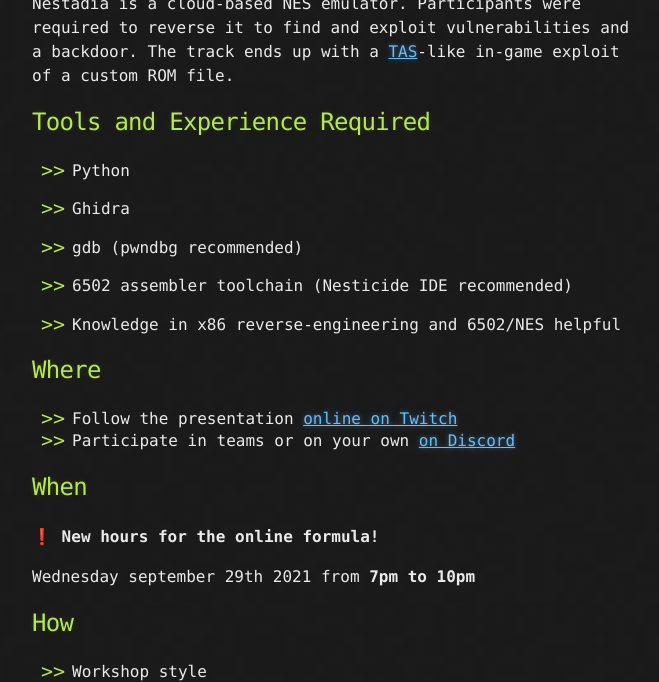
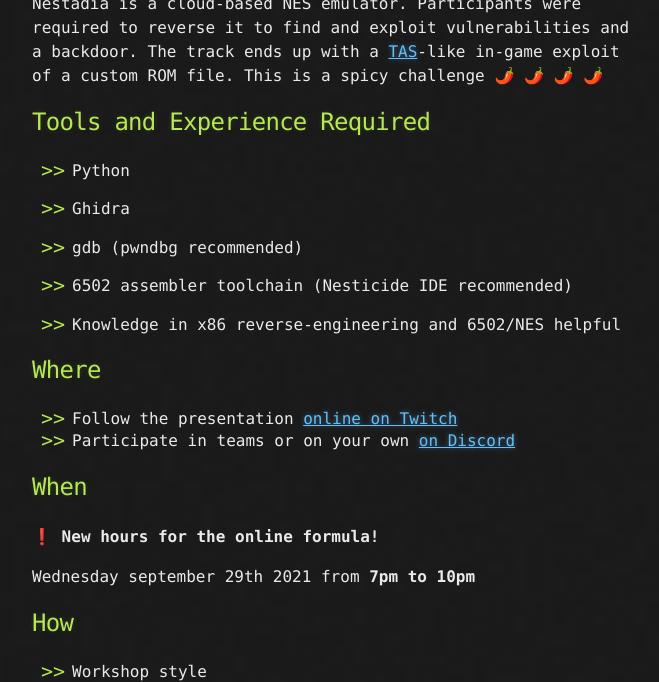
Before and after one commit to montrehack/montrehack.github.com, a Jekyll site: the page built from _posts/2021-09-29-northsec-2021-nestadia.md, in a window 1280 px wide and 900 px high, scrolled down 774 px, cut to the strip 218-900 px from the top of the window. Shown: the whole strip, without its empty margins (308-967 px from the left). Built offline with Jekyll 4.4.1, drawn with Linux system fonts in a browser that asks for light colours; emoji names are drawn with the system emoji font; comment, search, counter and statistics services are not loaded; some of the changed text lies outside the part shown.

Commit message:
added spicyness

```diff
--- a/_posts/2021-09-29-northsec-2021-nestadia.md
+++ b/_posts/2021-09-29-northsec-2021-nestadia.md
@@ -9,9 +9,9 @@ date_long_fr: mercredi le 29 septembre 2021
 date_en: September 29th 2021
 date_long_en: Wednesday September 29th 2021
 description_fr: >
-   Nestadia est un émulateur NES basé sur le cloud. Les participants devaient le reverser pour trouver des vulnérabilités, ainsi qu'une porte dérobée et les exploiter. La séquence de défis se conclue avec un exploit dans le jeu style [TAS](https://www.urbandictionary.com/define.php?term=tas) sur un ROM maison.
+   Nestadia est un émulateur NES basé sur le cloud. Les participants devaient le reverser pour trouver des vulnérabilités, ainsi qu'une porte dérobée et les exploiter. La séquence de défis se conclue avec un exploit dans le jeu style [TAS](https://www.urbandictionary.com/define.php?term=tas) sur un ROM maison. C'est un défi épicé :hot_pepper: :hot_pepper: :hot_pepper: :hot_pepper:
 description_en: >
-   Nestadia is a cloud-based NES emulator. Participants were required to reverse it to find and exploit vulnerabilities and a backdoor. The track ends up with a [TAS](https://www.urbandictionary.com/define.php?term=tas)-like in-game exploit of a custom ROM file.
+   Nestadia is a cloud-based NES emulator. Participants were required to reverse it to find and exploit vulnerabilities and a backdoor. The track ends up with a [TAS](https://www.urbandictionary.com/define.php?term=tas)-like in-game exploit of a custom ROM file. This is a spicy challenge :hot_pepper: :hot_pepper: :hot_pepper: :hot_pepper:
 tools_fr:
   - Python
   - Ghidra
```
